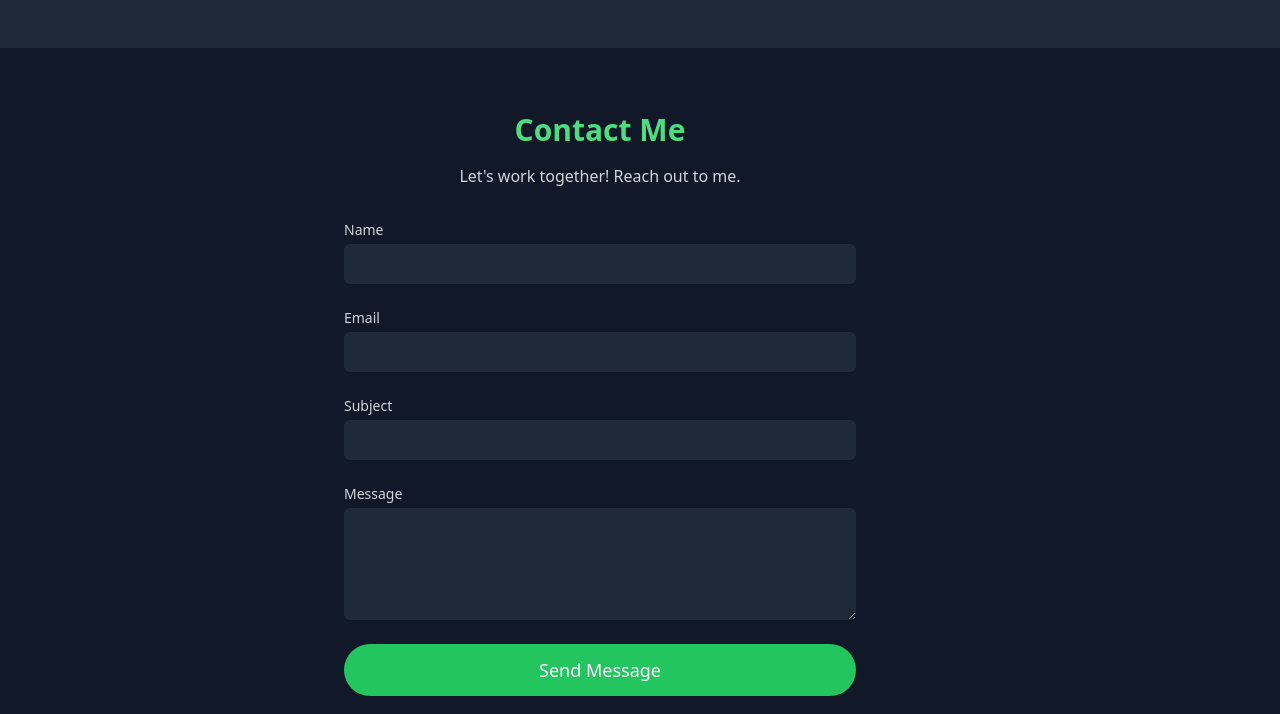
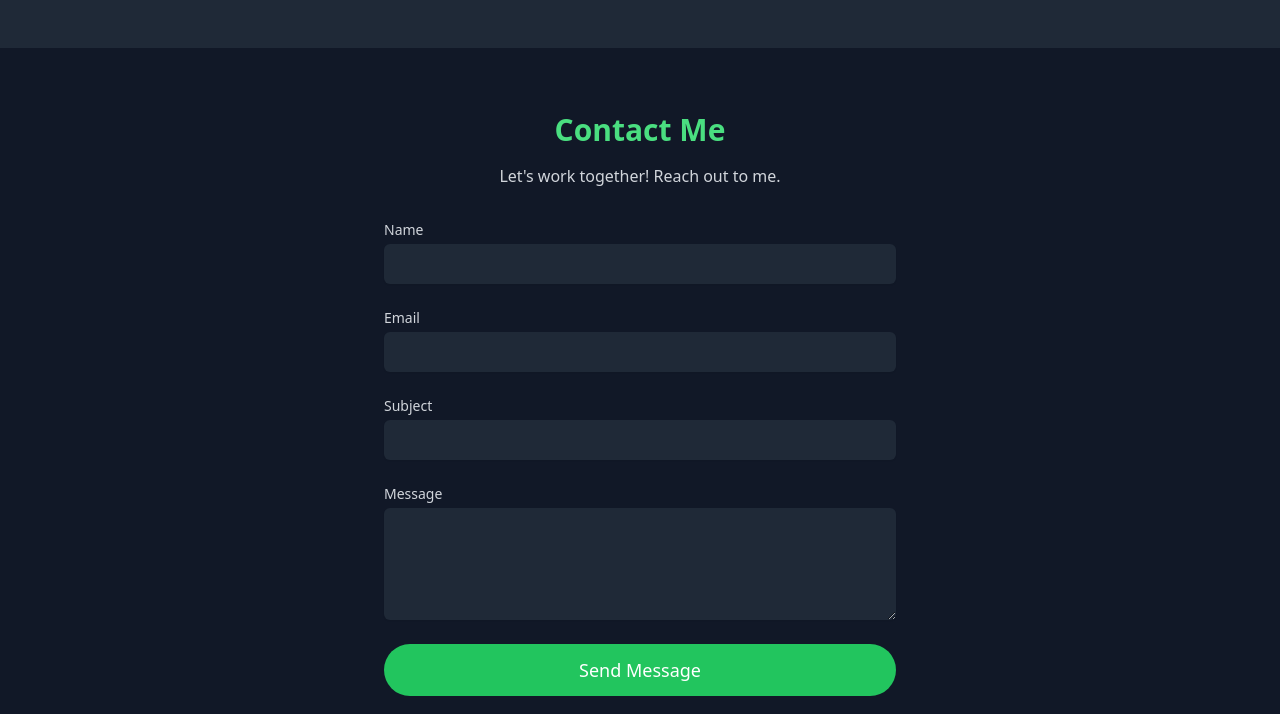
Before and after one commit to Shreyas2545/Portfolio, a website: page index.html in a window 1280 px wide. Shown: the part 3088-3802 px from the top of the page. Drawn offline with nearby package versions, Linux system fonts and the light colour scheme.

Commit message:
fixed contact

```diff
--- a/index.html
+++ b/index.html
@@ -360,7 +360,7 @@
     </section>
 
     <section id="contact" class="py-16 bg-white dark:bg-gray-900">
-        <div class="max-w-6xl mx-6 px-6 text-center">
+        <div class="max-w-auto mx-6 px-6 text-center">
             <h2 class="text-3xl font-bold text-green-800 dark:text-green-400">Contact Me</h2>
             <p class="text-gray-800 dark:text-gray-300 mt-4">Let's work together! Reach out to me.</p>
 
```
